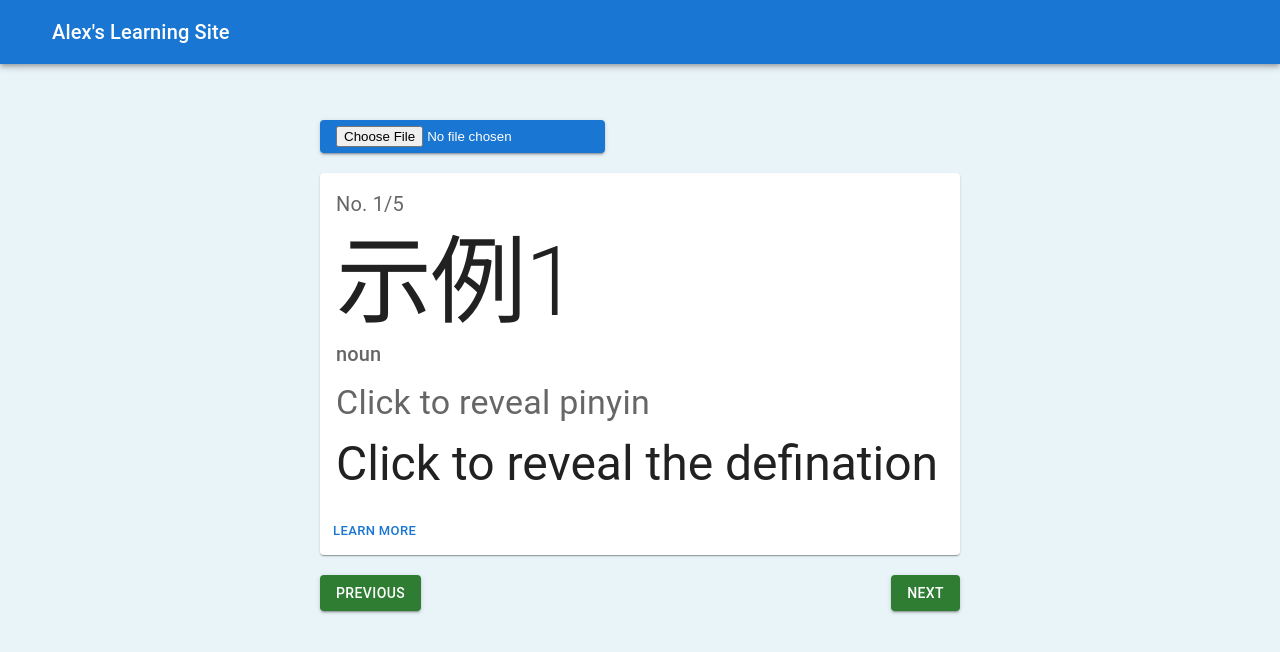
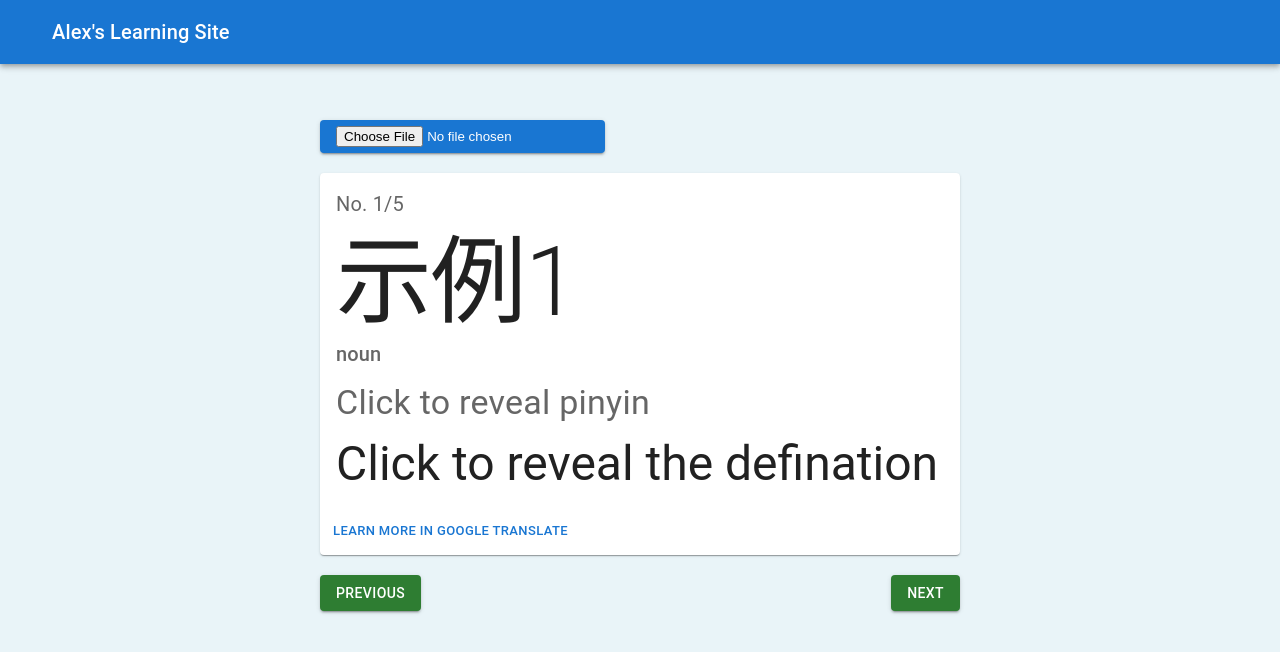
Before and after one commit to HaochenQ/React-Chinese-learning-App, a React (Create React App) app: page / in a window 1280 px wide. Shown: the top 652 px of the page. Built offline with nearby package versions, Linux system fonts and the light colour scheme.

Commit message:
Fixed a typo

```diff
--- a/src/components/Card.jsx
+++ b/src/components/Card.jsx
@@ -66,7 +66,7 @@ export default function BasicCard({
             );
           }}
         >
-          Learn More
+          Learn More in Google Translate
         </Button>
       </CardActions>
     </Card>
```
